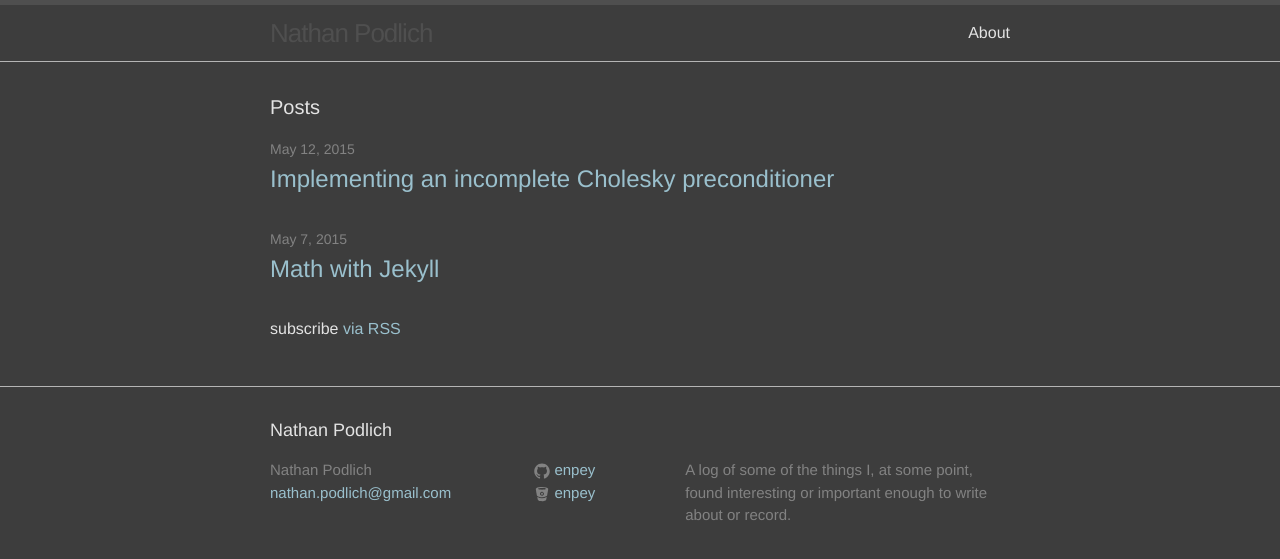
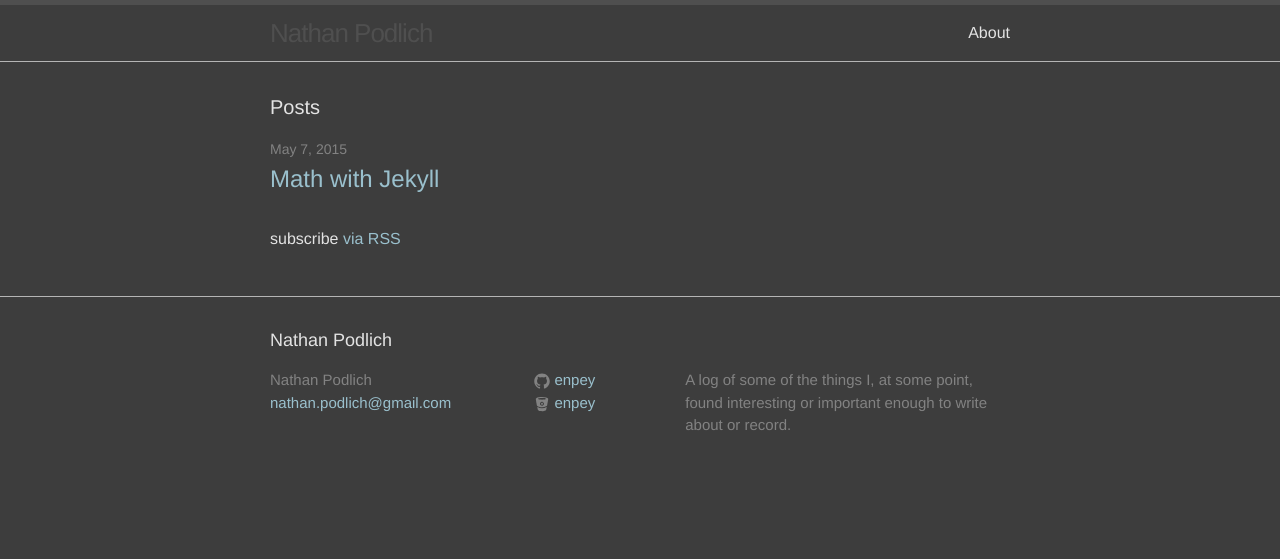
Before and after one commit to enpey/enpey.github.io, a Jekyll site: the page built from index.html, in a window 1280 px wide. Shown: the top 559 px of the page. Built offline with Jekyll 4.4.1, drawn with Linux system fonts in a browser that asks for light colours; a file with an impossible date is left out.

```diff
--- a/_posts/2015-05-12-implementing-an-incomplete-cholesky-preconditioner.md
+++ b/_posts/2015-05-12-implementing-an-incomplete-cholesky-preconditioner.md
@@ -1,10 +1,10 @@
 ---
 layout: post
-title: "Implementing an incomplete Cholesky preconditioner"
-date: 2015-05-12
+title: Implementing an incomplete Cholesky preconditioner
+date: {}
 categories: preconditioning Cholesky factorisation
+published: true
 ---
-
 
 Incomplete Cholesky factorisations form efficient preconditioners for solving well-conditioned symmetric positive definite (SPD) linear systems with solvers like the [Conjugate Gradient method](https://en.wikipedia.org/wiki/Conjugate_gradient_method). These preconditioners are fairly robust and provide an alternative to full factorisation which may lead to a reduction in the time required to solve the given linear system of equations. In the following, an efficient incomplete Cholesky factorisation for sparse linear systems is outlined. The method is a left-looking factorisation based on the description given by [Timothy Davis](http://faculty.cse.tamu.edu/davis/welcome.html) in *Direct Methods for Sparse Linear Systems*.
 
```
Also changed, not shown: other parts of _posts/2015-05-12-implementing-an-incomplete-cholesky-preconditioner.md (+1 -1 lines).
